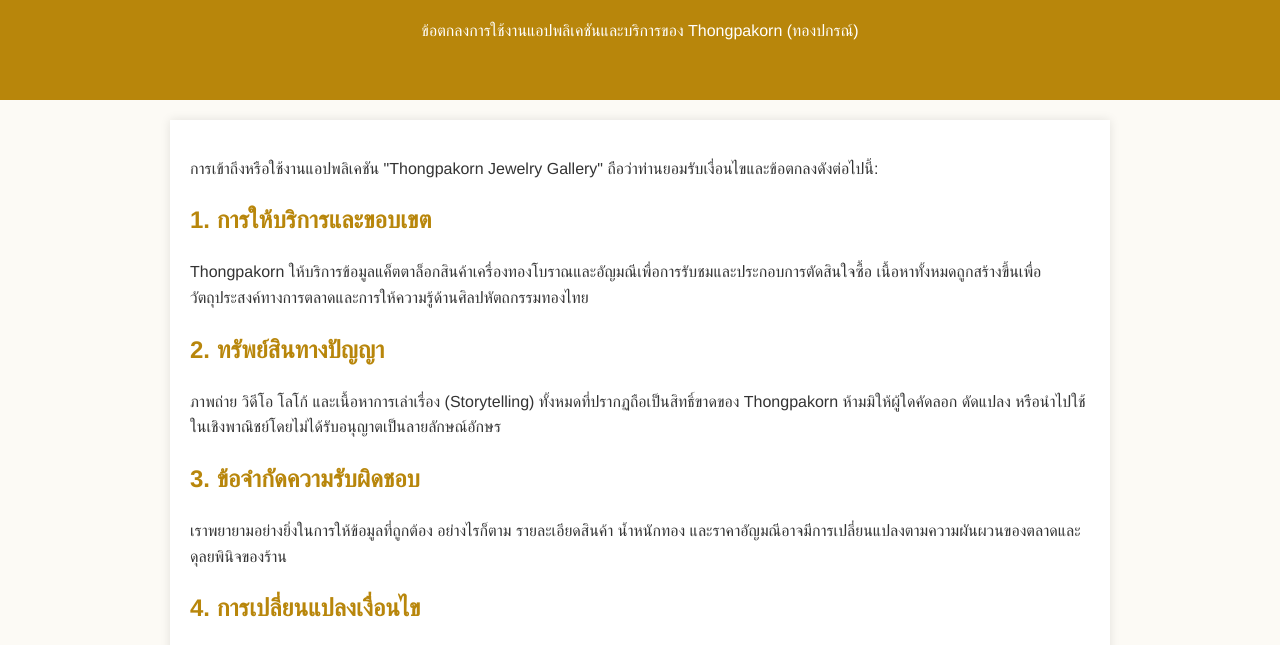
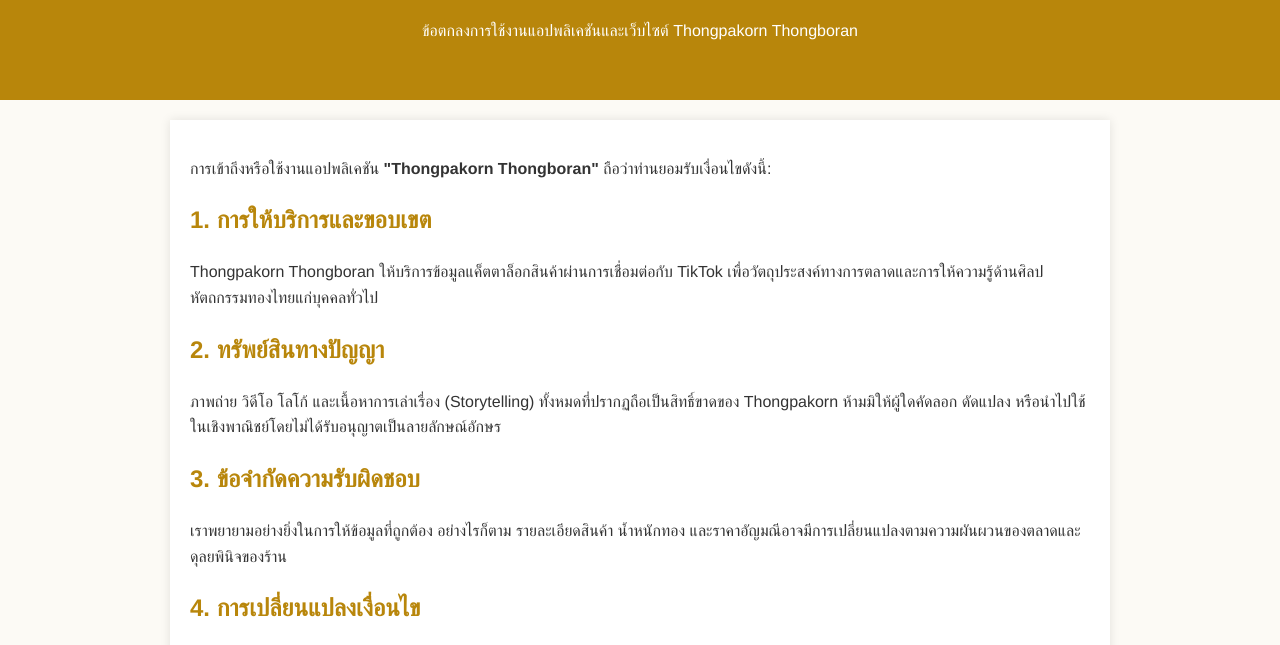
Before and after one commit to Thongpakorn/thongpakorn-policy, a plain HTML site: page terms.html in a window 1280 px wide. Shown: the part 116-761 px from the top of the page. Drawn offline with Linux system fonts and the light colour scheme.

Commit message:
Update terms.html

```diff
--- a/terms.html
+++ b/terms.html
@@ -16,15 +16,15 @@
 <body>
 
 <div class="header">
-    <h1>Terms of Service (เงื่อนไขการใช้บริการ)</h1>
-    <p>ข้อตกลงการใช้งานแอปพลิเคชันและบริการของ Thongpakorn (ทองปกรณ์)</p>
+    <h1>Terms of Service - Thongpakorn Thongboran</h1>
+    <p>ข้อตกลงการใช้งานแอปพลิเคชันและเว็บไซต์ Thongpakorn Thongboran</p>
 </div>
 
 <div class="container">
-    <p>การเข้าถึงหรือใช้งานแอปพลิเคชัน "Thongpakorn Jewelry Gallery" ถือว่าท่านยอมรับเงื่อนไขและข้อตกลงดังต่อไปนี้:</p>
+    <p>การเข้าถึงหรือใช้งานแอปพลิเคชัน <strong>"Thongpakorn Thongboran"</strong> ถือว่าท่านยอมรับเงื่อนไขดังนี้:</p>
 
     <h2>1. การให้บริการและขอบเขต</h2>
-    <p>Thongpakorn ให้บริการข้อมูลแค็ตตาล็อกสินค้าเครื่องทองโบราณและอัญมณีเพื่อการรับชมและประกอบการตัดสินใจซื้อ เนื้อหาทั้งหมดถูกสร้างขึ้นเพื่อวัตถุประสงค์ทางการตลาดและการให้ความรู้ด้านศิลปหัตถกรรมทองไทย</p>
+    <p>Thongpakorn Thongboran ให้บริการข้อมูลแค็ตตาล็อกสินค้าผ่านการเชื่อมต่อกับ TikTok เพื่อวัตถุประสงค์ทางการตลาดและการให้ความรู้ด้านศิลปหัตถกรรมทองไทยแก่บุคคลทั่วไป</p>
 
     <h2>2. ทรัพย์สินทางปัญญา</h2>
     <p>ภาพถ่าย วิดีโอ โลโก้ และเนื้อหาการเล่าเรื่อง (Storytelling) ทั้งหมดที่ปรากฏถือเป็นสิทธิ์ขาดของ Thongpakorn ห้ามมิให้ผู้ใดคัดลอก ดัดแปลง หรือนำไปใช้ในเชิงพาณิชย์โดยไม่ได้รับอนุญาตเป็นลายลักษณ์อักษร</p>
```
